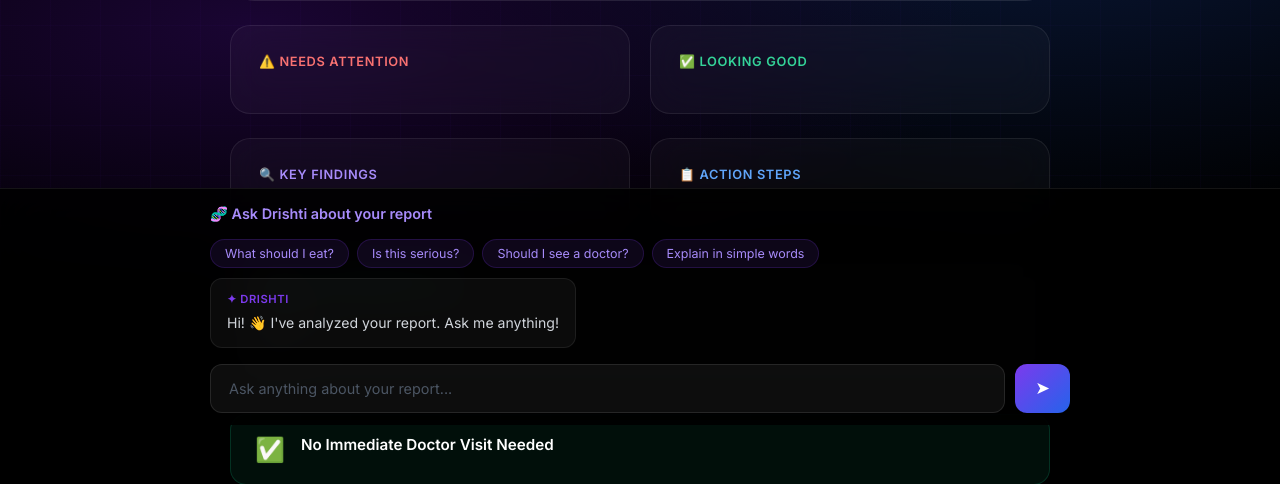
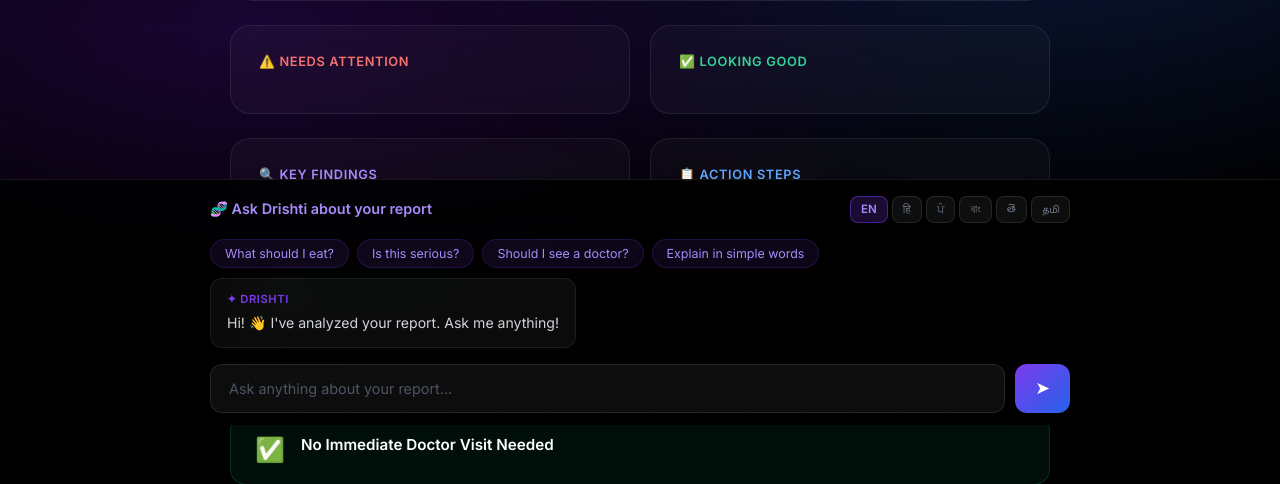
Before and after one commit to tkcreates-bot/drishti, a Flask app: template templates/result.html in a window 1280 px wide. Shown: the part 375-859 px from the top of the page. Run offline with Flask 3, Linux system fonts and the light colour scheme; the template is opened without the code that fills it, so the values that code supplies are empty.

Commit message:
add Multilingual support and gunicorn

```diff
--- a/app.py
+++ b/app.py
@@ -1,11 +1,12 @@
 from flask import Flask, render_template, request, jsonify
 import fitz
+import os
 import json
 from groq import Groq
-import os
+from dotenv import load_dotenv
 
-from dotenv import load_dotenv
 load_dotenv()
+
 app = Flask(__name__)
 app.config['UPLOAD_FOLDER'] = 'uploads'
 app.jinja_env.globals.update(enumerate=enumerate)
@@ -79,6 +80,7 @@ def chat():
     data = request.get_json()
     question = data.get("question")
     context = data.get("context")
+    language_name = data.get("language_name", "English")
 
     response = client.chat.completions.create(
         model="llama-3.3-70b-versatile",
@@ -88,13 +90,20 @@ def chat():
 User's report data:
 {context}
 
+IMPORTANT: Respond ONLY in {language_name}.
+If Hindi, use Devanagari script.
+If Punjabi, use Gurmukhi script.
+If Bengali, use Bengali script.
+If Telugu, use Telugu script.
+If Tamil, use Tamil script.
+If English, use simple clear English.
+
 Rules:
-- Answer in simple, clear English only
 - Be specific and helpful
-- Mention Indian healthcare options like Practo, Apollo 24/7 when relevant
 - Use bullet points for clarity
 - Never diagnose — explain and guide only
-- Be warm and reassuring"""},
+- Be warm and reassuring
+- Mention Indian healthcare options like Practo, Apollo 24/7 when relevant"""},
             {"role": "user", "content": question}
         ]
     )
--- a/requirements.txt
+++ b/requirements.txt
@@ -2,3 +2,4 @@ flask
 pymupdf
 groq
 python-dotenv
+gunicorn
--- a/templates/result.html
+++ b/templates/result.html
@@ -186,6 +186,25 @@
     background: rgba(16,185,129,0.15);
     color: #34d399;
     border: 1px solid rgba(16,185,129,0.3);
+}
+
+.lang-btn {
+    background: rgba(255,255,255,0.05);
+    border: 1px solid rgba(255,255,255,0.1);
+    border-radius: 8px;
+    padding: 4px 10px;
+    color: #6b7280;
+    font-size: 0.72rem;
+    cursor: pointer;
+    font-family: 'Inter', sans-serif;
+    transition: all 0.2s;
+}
+.lang-btn:hover { border-color: rgba(124,58,237,0.4); color: #a78bfa; }
+.lang-btn.active {
+    background: rgba(124,58,237,0.2);
+    border-color: rgba(124,58,237,0.5);
+    color: #a78bfa;
+    font-weight: 600;
 }
     </style>
 
@@ -390,8 +409,16 @@
 <div class="sticky-chat" id="stickyChat">
     <div class="sticky-chat-inner">
         <div class="chat-toggle">
-    <div class="chat-toggle-title">
-        🧬 Ask Drishti about your report
+    <div style="display:flex; align-items:center; justify-content:space-between; width:100%;">
+        <div class="chat-toggle-title">🧬 Ask Drishti about your report</div>
+        <div style="display:flex; gap:4px;">
+            <button class="lang-btn active" onclick="setLang('en', this)">EN</button>
+            <button class="lang-btn" onclick="setLang('hi', this)">हि</button>
+            <button class="lang-btn" onclick="setLang('pa', this)">ਪੰ</button>
+            <button class="lang-btn" onclick="setLang('bn', this)">বাং</button>
+            <button class="lang-btn" onclick="setLang('te', this)">తె</button>
+            <button class="lang-btn" onclick="setLang('ta', this)">தமி</button>
+        </div>
     </div>
 </div>
 
@@ -427,6 +454,23 @@
     const reportContext = `{{ data | tojson }}`;
     const chatMessages = document.getElementById('chatMessages');
     const typing = document.getElementById('typing');
+
+    let currentLang = 'en';
+const langNames = {
+    'en': 'English',
+    'hi': 'Hindi',
+    'pa': 'Punjabi',
+    'bn': 'Bengali',
+    'te': 'Telugu',
+    'ta': 'Tamil'
+};
+
+function setLang(lang, btn) {
+    currentLang = lang;
+    document.querySelectorAll('.lang-btn').forEach(b => b.classList.remove('active'));
+    btn.classList.add('active');
+    addMessage(`Switched to ${langNames[lang]}! Ask me anything.`, 'ai');
+}
     let chatOpen = false;
 
 
@@ -460,7 +504,11 @@
             const response = await fetch('/chat', {
                 method: 'POST',
                 headers: { 'Content-Type': 'application/json' },
-                body: JSON.stringify({ question, context: reportContext })
+                body: JSON.stringify({
+    question,
+    context: reportContext,
+    language_name: langNames[currentLang]
+})
             });
             const data = await response.json();
             typing.style.display = 'none';
```
